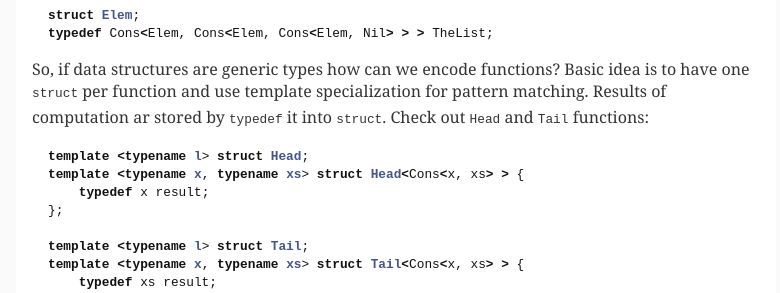
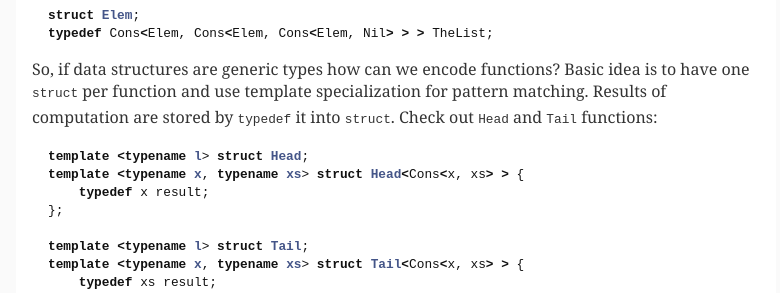
Before and after one commit to sznurek/sznurek.github.io, a Jekyll site: the page built from _posts/2013-09-01-cpp-templates-are-turing-complete.markdown, in a window 1280 px wide and 900 px high, scrolled down 401 px. Shown: the part 180-473 px from the top of the window, without its empty margins (244-1024 px from the left). Built offline with Jekyll 4.4.1, drawn with Linux system fonts in a browser that asks for light colours; Markdown is read by kramdown in place of the engine named in the settings; some of the changed text lies outside the part shown.

Commit message:
C++ templates article fixes.

```diff
--- a/_posts/2013-09-01-cpp-templates-are-turing-complete.markdown
+++ b/_posts/2013-09-01-cpp-templates-are-turing-complete.markdown
@@ -32,7 +32,7 @@ typedef Cons<Elem, Cons<Elem, Cons<Elem, Nil> > > TheList;
 
 So, if data structures are generic types how can we encode functions? Basic idea
 is to have one `struct` per function and use template specialization
-for pattern matching. Results of computation ar stored by `typedef` it into `struct`.
+for pattern matching. Results of computation are stored by `typedef` it into `struct`.
 Check out `Head` and `Tail` functions:
 
 {% highlight cpp %}
```
Also changed, not shown: other parts of _posts/2013-09-01-cpp-templates-are-turing-complete.markdown (+3 -3 lines).
